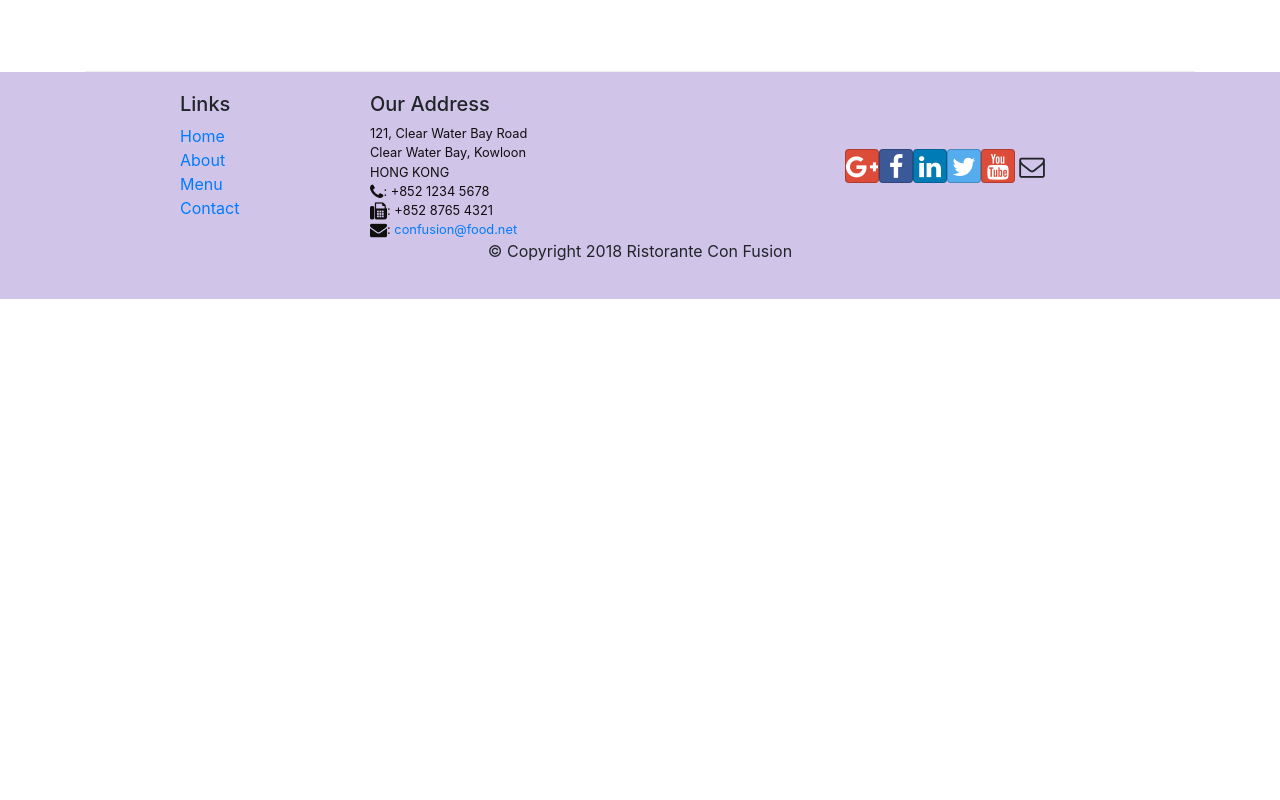
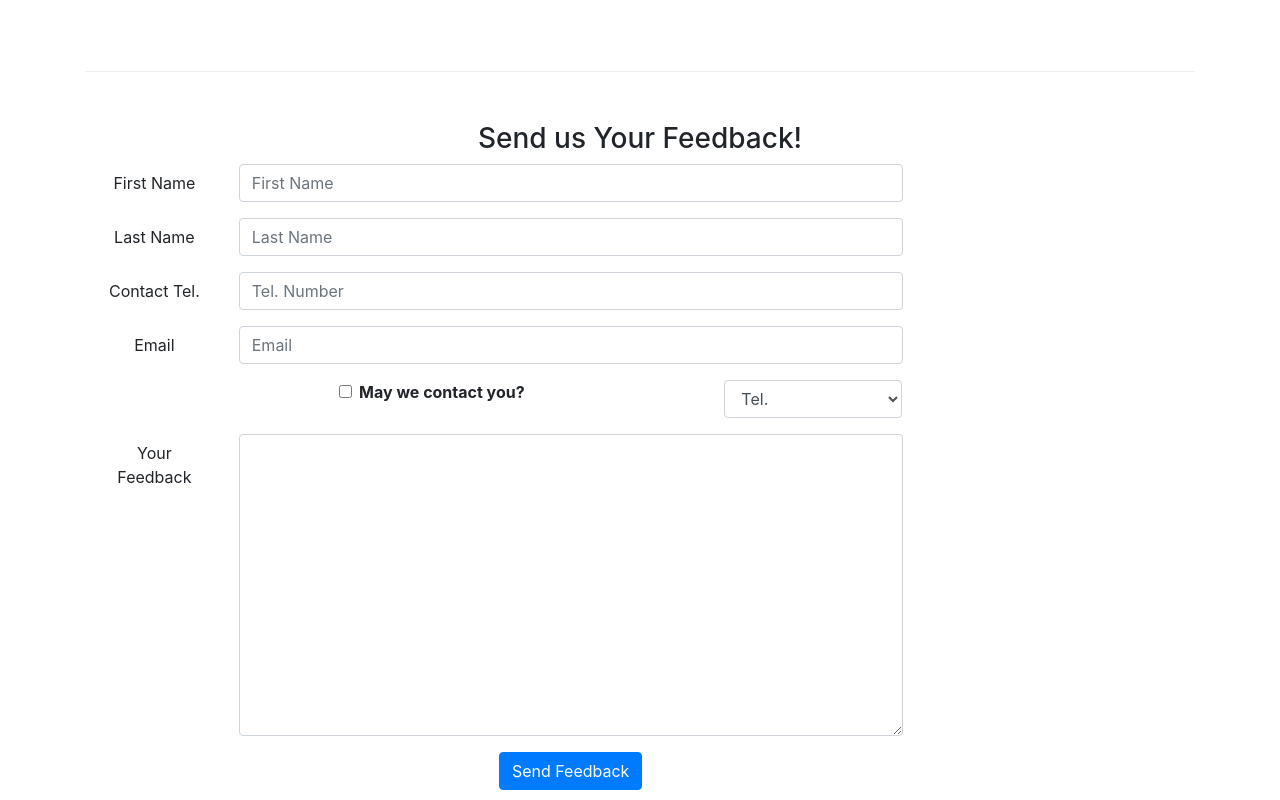
Before and after one commit to arod7533/RestaurantConFusion, a React (Create React App) app: page /contactus in a window 1280 px wide. Shown: the part 800-1600 px from the top of the page. Before the commit the page ends 1099 px from the top, so only its background shows below. Built offline with nearby package versions, Linux system fonts and the light colour scheme.

Commit message:
controlled forms

```diff
--- a/src/components/AboutComponent.js
+++ b/src/components/AboutComponent.js
@@ -3,11 +3,13 @@
 import { Link } from 'react-router-dom';
 
 
-function About(props) {
-
-    const leaders = props.leaders.map((leader) => {
+function RenderLeaders ({leaders}) {
+    if (leaders != null) {
         return (
-            <div className="row m-2">
+            <>
+                {leaders.map((leader) => {
+                    return (
+                        <div key={leader.id} className="row m-2">
                             <Media className="mr-5 mt-2">
                                 <Media object src={leader.image} alt="" className="mediaImg"/>
                             </Media>
@@ -24,7 +26,13 @@
                             </Media>
                         </ div>
                     );
-    });
+                })}
+            </>
+        );
+    }
+}
+
+function About(props) {
 
     return(
         <div className="container">
@@ -82,7 +90,7 @@
                 </div>
                 <div className="col-12 text-left">
                     <Media list>
-                        {leaders}
+                        <RenderLeaders leaders={props.leaders} />
                     </Media>
                 </div>
             </div>
--- a/src/components/ContactComponent.js
+++ b/src/components/ContactComponent.js
@@ -1,8 +1,44 @@
-import React from 'react';
-import {Breadcrumb, BreadcrumbItem } from 'reactstrap';
+import React, { Component } from 'react';
+import {Breadcrumb, BreadcrumbItem, Button, Form, FormGroup, Label, Input, Col } from 'reactstrap';
 import { Link } from 'react-router-dom';
 
-function Contact(props) {
+class  Contact extends  Component {
+    constructor(props) {
+        super(props);
+
+        this.state = {
+            firstname: '',
+            lastname: '',
+            telnum: '',
+            email: '',
+            agree: false,
+            contactType: 'Tel.',
+            message: ''
+        }
+
+        this.handleSubmit = this.handleSubmit.bind(this);
+        this.handleInputChange = this.handleInputChange.bind(this);
+    }
+
+    handleInputChange(event) {
+        const target = event.target;
+        const value = target.type === 'checkbox' ? target.checked : target.value;
+        const name = target.name;
+
+        this.setState({
+            [name]: value
+        });
+
+    }
+
+    handleSubmit(event) {
+        console.log("Current State is: " + JSON.stringify(this.state));
+        alert("Current State is: " + JSON.stringify(this.state));
+        event.preventDefault();
+    }
+
+    render() {
+
         return(
             <div className="container">
                 <div className="row">
@@ -41,8 +77,95 @@
                         </div>
                     </div>
                 </div>
+                <div className="row row-content">
+                    <div className="col-12">
+                        <h3>Send us Your Feedback!</h3>
+                    </div>
+                    <div className="col-12 col-md-9">
+                        <Form onSubmit={this.handleSubmit}>
+                            <FormGroup row>
+                                <Label htmlFor="firstname" md={2}>First Name</Label>
+                                <Col md={10}>
+                                    <Input type="text" id="firstname" name="firstname"
+                                        placeholder="First Name"
+                                        value={this.state.firstname}
+                                        onChange={this.handleInputChange} />
+                                </Col>
+                            </FormGroup>
+                            <FormGroup row>
+                                <Label htmlFor="lastname" md={2}>Last Name</Label>
+                                <Col md={10}>
+                                    <Input type="text" id="lastname" name="lastname"
+                                        placeholder="Last Name"
+                                        value={this.state.lastname}
+                                        onChange={this.handleInputChange}
+                                        />
+                                </Col>
+                            </FormGroup>
+                            <FormGroup row>
+                                <Label htmlFor="telnum" md={2}>Contact Tel.</Label>
+                                <Col md={10}>
+                                    <Input type="tel" id="telnum" name="telnum"
+                                        placeholder="Tel. Number"
+                                        value={this.state.telnum}
+                                        onChange={this.handleInputChange}
+                                        />
+                                </Col>
+                            </FormGroup>
+                            <FormGroup row>
+                                <Label htmlFor="email" md={2}>Email</Label>
+                                <Col md={10}>
+                                    <Input type="email" id="email" name="email"
+                                        placeholder="Email"
+                                        value={this.state.email}
+                                        onChange={this.handleInputChange}
+                                        />
+                                </Col>
+                            </FormGroup>
+                            <FormGroup row>
+                                <Col md={{size: 6, offset: 2}}>
+                                    <FormGroup check>
+                                        <Label check>
+                                            <Input type="checkbox" name="agree"
+                                                checked={this.state.agree}
+                                                onChange={this.handleInputChange}
+                                                /> {' '}
+                                                <strong>May we contact you?</strong>
+                                        </Label>
+                                    </FormGroup>
+                                </Col>
+                                <Col md={{size: 3, offset: 1}}>
+                                    <Input type="select" name="contactType"
+                                        value={this.state.contactType}
+                                        onChange={this.handleInputChange}>
+                                            <option>Tel.</option>
+                                            <option>Email</option>
+                                    </Input>
+                                </Col>
+                            </FormGroup>
+                            <FormGroup row>
+                                <Label htmlFor="message" md={2}>Your Feedback</Label>
+                                <Col md={10}>
+                                    <Input type="textarea" id="message" name="message"
+                                        rows="12" value={this.state.message}
+                                        onChange={this.handleInputChange}
+                                        />
+                                </Col>
+                            </FormGroup>
+                            <FormGroup row>
+                                <Col md={{size:10, offset: 2}}>
+                                    <Button type="submit" color="primary">
+                                        Send Feedback
+                                    </Button>
+                                </Col>
+                            </FormGroup>
+                        </Form>
+                    </div>
+                </div>
             </div>
         );
     }
 
+}
+
 export default Contact;
```
Lines whose indentation alone changed are shown as unchanged.
